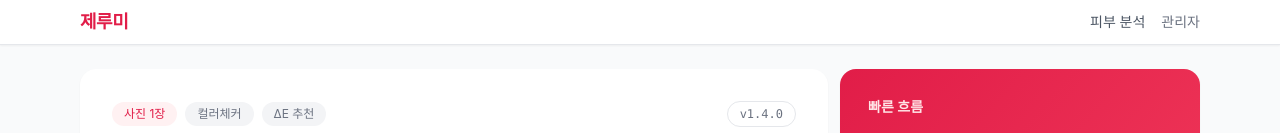
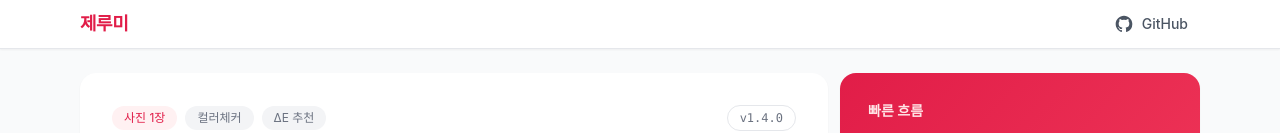
Before and after one commit to back0319/jerumi, a Next.js app in the folder frontend/: page / in a window 1280 px wide. Shown: the top 133 px of the page. Built offline with nearby package versions, Linux system fonts and the light colour scheme.

Commit message:
feat: refresh header and project readme

```diff
--- a/frontend/public/locales/en/common.json
+++ b/frontend/public/locales/en/common.json
@@ -3,7 +3,7 @@
   "subtitle": "Find Your Perfect Foundation Match",
   "nav": {
     "analyze": "Skin Analysis",
-    "admin": "Admin"
+    "admin": "Data Management"
   },
   "home": {
     "description": "Scientific skin tone analysis based on CIELAB color space for the most accurate foundation recommendations.",
--- a/frontend/public/locales/ko/common.json
+++ b/frontend/public/locales/ko/common.json
@@ -3,7 +3,7 @@
   "subtitle": "내 피부에 딱 맞는 파운데이션 찾기",
   "nav": {
     "analyze": "피부 분석",
-    "admin": "관리자"
+    "admin": "데이터 관리"
   },
   "home": {
     "description": "CIELAB 색공간 기반 과학적 피부톤 분석으로 가장 정확한 파운데이션 색상을 추천해드립니다.",
--- a/frontend/src/app/layout.tsx
+++ b/frontend/src/app/layout.tsx
@@ -1,6 +1,7 @@
 import type { Metadata } from "next";
 import { Analytics } from "@vercel/analytics/react";
 import { SpeedInsights } from "@vercel/speed-insights/next";
+import { SiteHeader } from "@/components/SiteHeader";
 import "./globals.css";
 
 export const metadata: Metadata = {
@@ -17,30 +18,7 @@ export default function RootLayout({
   return (
     <html lang="ko">
       <body className="min-h-screen overflow-x-hidden bg-gray-50">
-        <nav className="sticky top-0 z-40 border-b bg-white/90 shadow-sm backdrop-blur">
-          <div className="mx-auto flex max-w-6xl items-center justify-between px-4 py-2">
-            <a
-              href="/"
-              className="text-base font-semibold tracking-tight text-rose-600 sm:text-lg"
-            >
-              제루미
-            </a>
-            <div className="flex gap-3 text-sm font-medium sm:gap-4">
-              <a
-                href="/scan"
-                className="text-gray-600 transition hover:text-rose-600"
-              >
-                피부 분석
-              </a>
-              <a
-                href="/admin"
-                className="text-gray-500 transition hover:text-gray-700"
-              >
-                관리자
-              </a>
-            </div>
-          </div>
-        </nav>
+        <SiteHeader />
         <main className="pb-6">{children}</main>
         <Analytics />
         <SpeedInsights />
--- /dev/null
+++ b/frontend/src/components/SiteHeader.tsx
@@ -0,0 +1,75 @@
+"use client";
+
+import Link from "next/link";
+import { usePathname } from "next/navigation";
+
+const navigationItems = [
+  { href: "/scan", label: "피부 분석" },
+  { href: "/admin", label: "데이터 관리" },
+] as const;
+
+export function SiteHeader() {
+  const pathname = usePathname();
+  const showNavigation = pathname === "/scan" || pathname === "/admin";
+
+  return (
+    <header className="sticky top-0 z-40 border-b bg-white/90 shadow-sm backdrop-blur">
+      <div className="mx-auto grid max-w-6xl grid-cols-[minmax(0,1fr)_auto_minmax(0,1fr)] items-center gap-2 px-3 py-2 sm:gap-4 sm:px-4">
+        <Link
+          href="/"
+          className="justify-self-start text-base font-semibold tracking-tight text-rose-600 sm:text-lg"
+        >
+          제루미
+        </Link>
+
+        {showNavigation && (
+          <nav
+            aria-label="주요 메뉴"
+            className="col-start-2 flex items-center gap-1 text-xs font-medium sm:gap-2 sm:text-sm"
+          >
+            {navigationItems.map((item) => {
+              const isActive = pathname === item.href;
+
+              return (
+                <Link
+                  key={item.href}
+                  href={item.href}
+                  aria-current={isActive ? "page" : undefined}
+                  className={`whitespace-nowrap rounded-md px-2 py-1.5 transition sm:px-3 ${
+                    isActive
+                      ? "bg-rose-50 text-rose-700"
+                      : "text-gray-500 hover:bg-gray-50 hover:text-gray-800"
+                  }`}
+                >
+                  {item.label}
+                </Link>
+              );
+            })}
+          </nav>
+        )}
+
+        <a
+          href="https://github.com/back0319/jerumi"
+          target="_blank"
+          rel="noreferrer"
+          aria-label="Jerumi GitHub 저장소 새 탭에서 열기"
+          className="col-start-3 inline-flex items-center gap-2 justify-self-end rounded-md px-2 py-1.5 text-sm font-medium text-gray-600 transition hover:bg-gray-50 hover:text-gray-900 sm:px-3"
+        >
+          <svg
+            className="h-5 w-5"
+            viewBox="0 0 24 24"
+            fill="currentColor"
+            aria-hidden="true"
+          >
+            <path
+              fillRule="evenodd"
+              d="M12 2C6.477 2 2 6.484 2 12.017c0 4.426 2.865 8.18 6.839 9.504.5.092.682-.217.682-.483 0-.237-.009-.866-.014-1.7-2.782.605-3.369-1.343-3.369-1.343-.455-1.158-1.11-1.466-1.11-1.466-.908-.62.069-.608.069-.608 1.003.07 1.531 1.031 1.531 1.031.892 1.53 2.341 1.088 2.91.832.091-.647.35-1.088.636-1.338-2.221-.253-4.555-1.113-4.555-4.951 0-1.093.39-1.988 1.029-2.688-.103-.253-.446-1.27.098-2.647 0 0 .84-.269 2.75 1.026A9.564 9.564 0 0112 6.844a9.59 9.59 0 012.504.337c1.909-1.295 2.747-1.026 2.747-1.026.546 1.377.203 2.394.1 2.647.64.7 1.028 1.595 1.028 2.688 0 3.848-2.337 4.695-4.566 4.943.359.31.678.921.678 1.856 0 1.34-.012 2.421-.012 2.75 0 .268.18.58.688.482A10.019 10.019 0 0022 12.017C22 6.484 17.522 2 12 2z"
+              clipRule="evenodd"
+            />
+          </svg>
+          <span className="hidden sm:inline">GitHub</span>
+        </a>
+      </div>
+    </header>
+  );
+}
```
Also changed, not shown: 2 other files (tests, documents, lock files or other folders).
